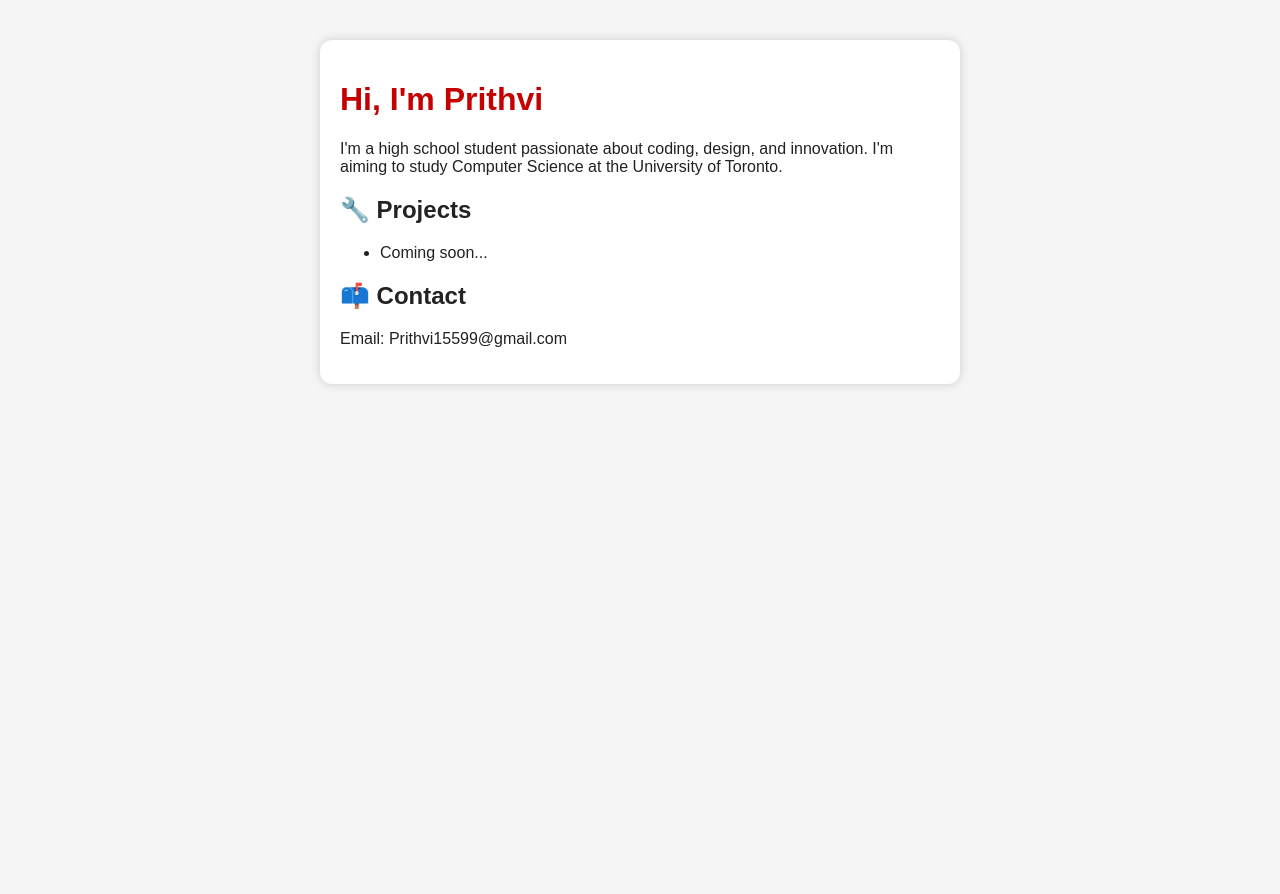
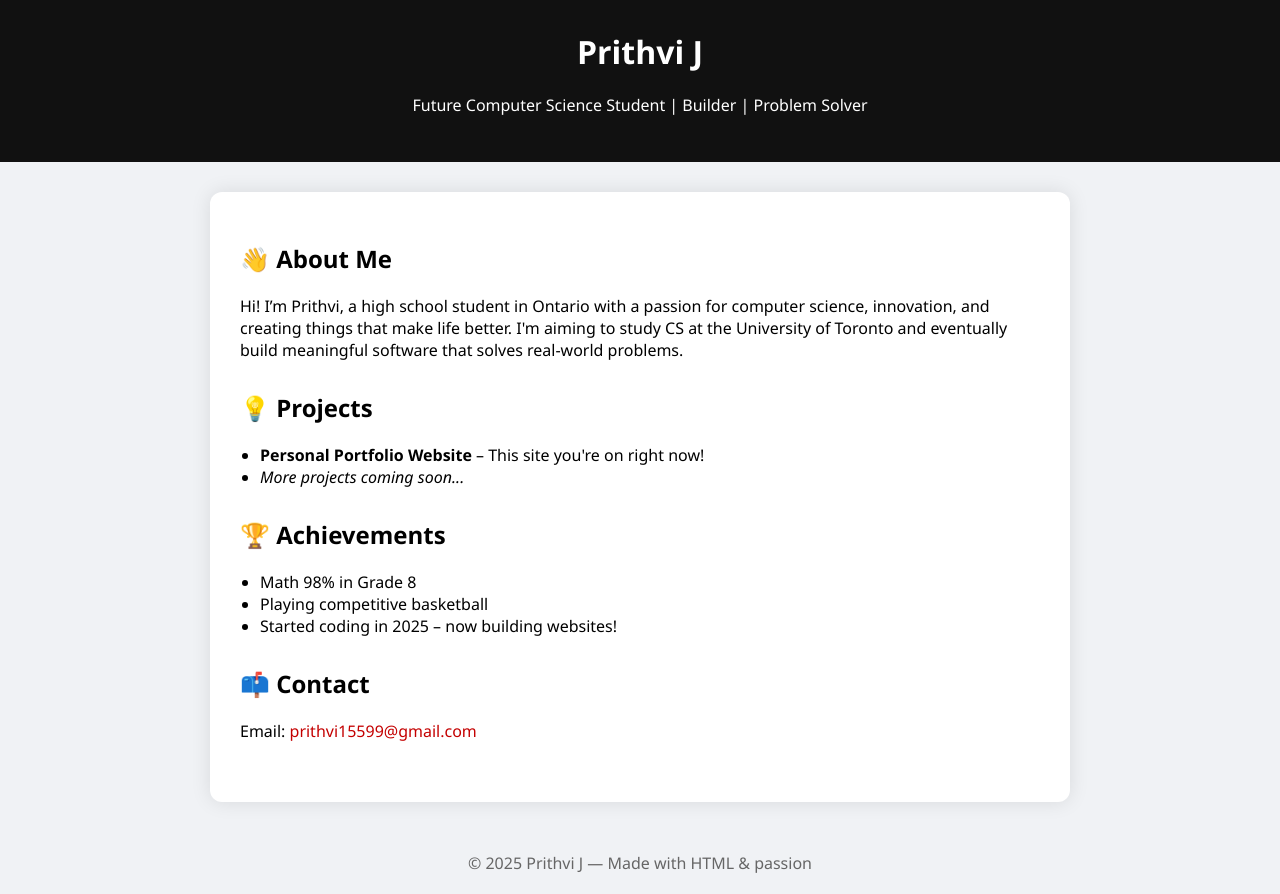
Before and after one commit to prithvi15599/prithvi-j.github.io, a plain HTML site: page index.html in a window 1280 px wide. Before the commit the page ends 800 px from the top, so only its background shows below. Drawn offline with Linux system fonts and the light colour scheme.

Commit message:
Update index.html

```diff
--- a/index.html
+++ b/index.html
@@ -1,40 +1,85 @@
 <!DOCTYPE html>
-<html>
+<html lang="en">
 <head>
-  <title>Prithvi | Portfolio</title>
-  <meta charset="UTF-8">
+  <meta charset="UTF-8" />
+  <meta name="viewport" content="width=device-width, initial-scale=1.0"/>
+  <title>Prithvi | Student Portfolio</title>
   <style>
     body {
-      font-family: Arial;
-      margin: 40px;
-      background: #f5f5f5;
-      color: #222;
+      font-family: 'Segoe UI', sans-serif;
+      background: #f0f2f5;
+      margin: 0;
+      padding: 0;
+    }
+    header {
+      background: #111;
+      color: white;
+      padding: 30px;
+      text-align: center;
+    }
+    main {
+      max-width: 800px;
+      margin: 30px auto;
+      background: white;
+      padding: 30px;
+      border-radius: 12px;
+      box-shadow: 0 0 20px rgba(0,0,0,0.1);
     }
     h1 {
+      margin-top: 0;
+    }
+    section {
+      margin-bottom: 30px;
+    }
+    ul {
+      padding-left: 20px;
+    }
+    footer {
+      text-align: center;
+      color: #666;
+      margin: 50px 0 20px;
+    }
+    a {
       color: #c40000;
-    }
-    .box {
-      background: white;
-      padding: 20px;
-      border-radius: 12px;
-      box-shadow: 0 0 10px #ccc;
-      max-width: 600px;
-      margin: auto;
+      text-decoration: none;
     }
   </style>
 </head>
 <body>
-  <div class="box">
-    <h1>Hi, I'm Prithvi</h1>
-    <p>I'm a high school student passionate about coding, design, and innovation. I'm aiming to study Computer Science at the University of Toronto.</p>
+  <header>
+    <h1>Prithvi J</h1>
+    <p>Future Computer Science Student | Builder | Problem Solver</p>
+  </header>
+  <main>
+    <section>
+      <h2>👋 About Me</h2>
+      <p>Hi! I’m Prithvi, a high school student in Ontario with a passion for computer science, innovation, and creating things that make life better. I'm aiming to study CS at the University of Toronto and eventually build meaningful software that solves real-world problems.</p>
+    </section>
 
-    <h2>🔧 Projects</h2>
-    <ul>
-      <li>Coming soon...</li>
-    </ul>
+    <section>
+      <h2>💡 Projects</h2>
+      <ul>
+        <li><strong>Personal Portfolio Website</strong> – This site you're on right now!</li>
+        <li><em>More projects coming soon...</em></li>
+      </ul>
+    </section>
 
-    <h2>📫 Contact</h2>
-    <p>Email: Prithvi15599@gmail.com</p>
-  </div>
-</body
+    <section>
+      <h2>🏆 Achievements</h2>
+      <ul>
+        <li>Math 98% in Grade 8</li>
+        <li>Playing competitive basketball</li>
+        <li>Started coding in 2025 – now building websites!</li>
+      </ul>
+    </section>
+
+    <section>
+      <h2>📫 Contact</h2>
+      <p>Email: <a href="mailto:prithvi15599@gmail.com">prithvi15599@gmail.com</a></p>
+    </section>
+  </main>
+  <footer>
+    &copy; 2025 Prithvi J — Made with HTML & passion
+  </footer>
+</body>
 </html>
```
